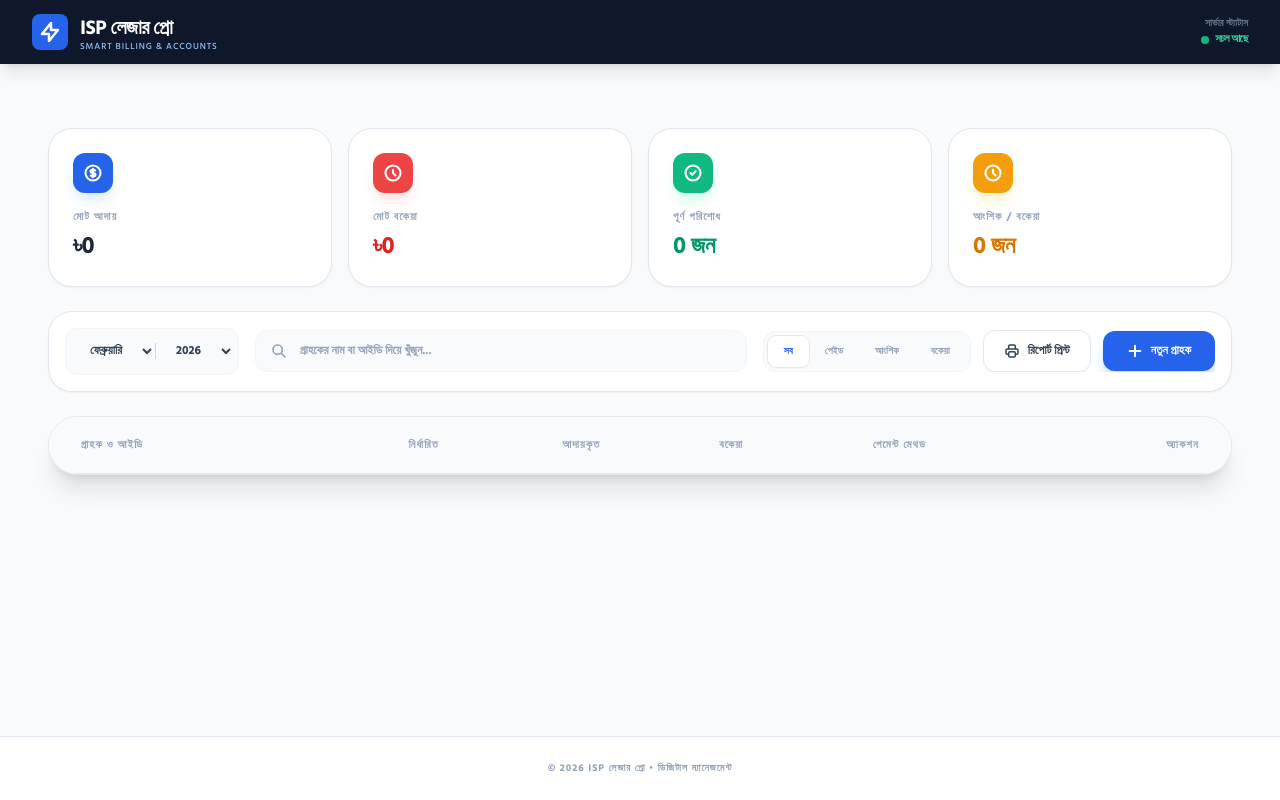
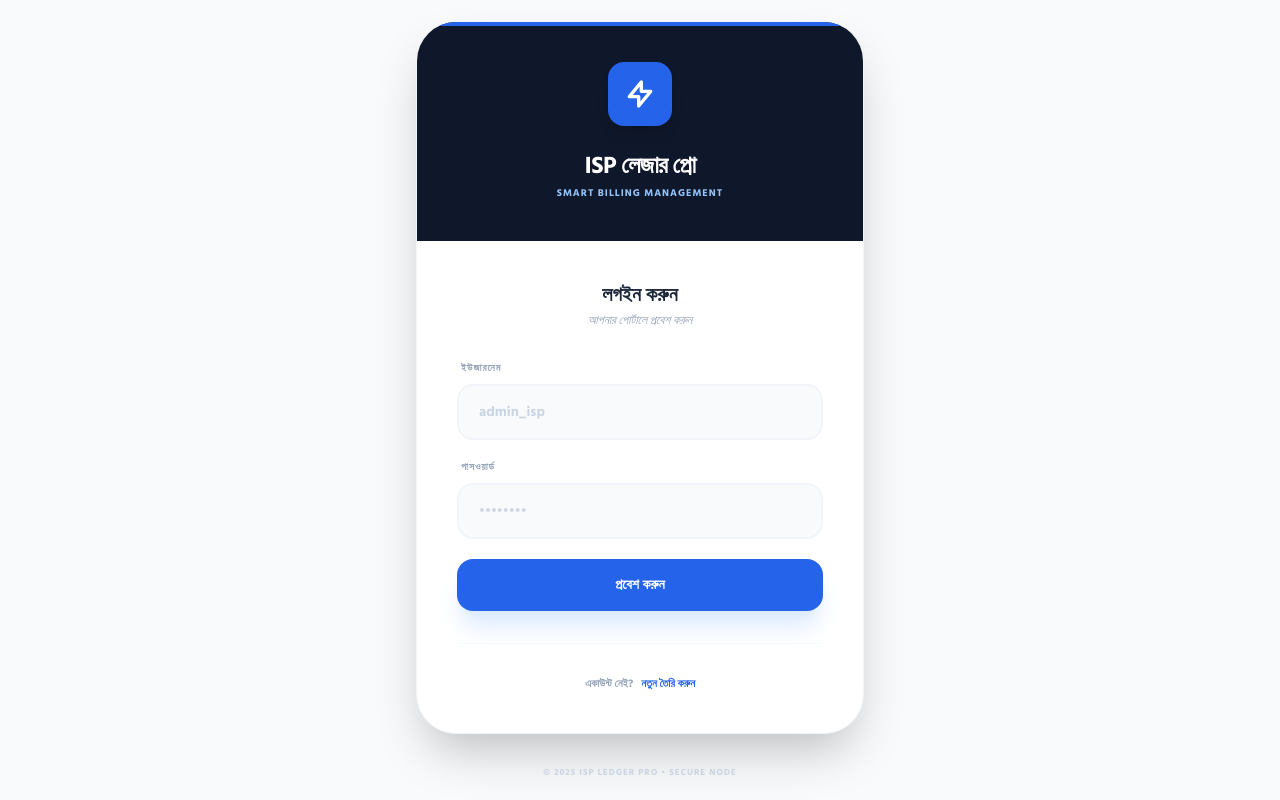
Before and after one commit to shariful27/ISP-Billing-Ledger, a React (Vite) app: page / in a window 1280 px wide. Built offline with nearby package versions, Linux system fonts and the light colour scheme.

Commit message:
feat: Implement user authentication
Adds user authentication using local storage. This includes login, signup, logout, and storing user sessions. The application will now only display data after a user has logged in.

```diff
--- a/App.tsx
+++ b/App.tsx
@@ -2,19 +2,37 @@
 import React, { useState, useEffect, useCallback } from 'react';
 import { Customer, MonthlyRecord } from './types.ts';
 import { storageService } from './services/storageService.ts';
+import { authService, User } from './services/authService.ts';
 import { Dashboard } from './components/Dashboard.tsx';
 import { CustomerLedger } from './components/CustomerLedger.tsx';
 import { CustomerModal } from './components/CustomerModal.tsx';
+import { Auth } from './components/Auth.tsx';
 
 const App: React.FC = () => {
+  const [currentUser, setCurrentUser] = useState<User | null>(null);
   const [customers, setCustomers] = useState<Customer[]>([]);
   const [selectedCustomerId, setSelectedCustomerId] = useState<string | null>(null);
   const [isModalOpen, setIsModalOpen] = useState(false);
   const [editCustomerData, setEditCustomerData] = useState<Customer | undefined>();
 
   useEffect(() => {
+    const user = authService.getCurrentUser();
+    if (user) {
+      setCurrentUser(user);
+      setCustomers(storageService.getCustomers());
+    }
+  }, []);
+
+  const handleLoginSuccess = () => {
+    setCurrentUser(authService.getCurrentUser());
     setCustomers(storageService.getCustomers());
-  }, []);
+  };
+
+  const handleLogout = () => {
+    authService.logout();
+    setCurrentUser(null);
+    setSelectedCustomerId(null);
+  };
 
   const handleAddCustomer = () => {
     setEditCustomerData(undefined);
@@ -75,11 +93,15 @@
     }
   };
 
+  if (!currentUser) {
+    return <Auth onLoginSuccess={handleLoginSuccess} />;
+  }
+
   const selectedCustomer = customers.find(c => c.id === selectedCustomerId);
 
   return (
     <div className="min-h-screen flex flex-col bg-slate-50">
-      <nav className="bg-slate-900 sticky top-0 z-40 shadow-lg no-print">
+      <nav className="bg-slate-900 sticky top-0 z-40 shadow-lg no-print font-['Hind_Siliguri']">
         <div className="max-w-7xl mx-auto px-4 sm:px-6 lg:px-8 h-16 flex items-center justify-between">
           <div className="flex items-center gap-3 cursor-pointer" onClick={() => setSelectedCustomerId(null)}>
             <div className="bg-blue-600 p-1.5 rounded-lg">
@@ -91,13 +113,20 @@
             </div>
           </div>
           <div className="flex items-center gap-4">
-             <div className="text-right hidden sm:block">
-                <p className="text-[10px] text-slate-500 font-bold uppercase">সার্ভার স্ট্যাটাস</p>
+             <div className="text-right hidden md:block">
+                <p className="text-[10px] text-slate-500 font-bold uppercase tracking-widest">ইউজার: {currentUser.username}</p>
                 <div className="flex items-center gap-1.5 justify-end">
                    <div className="w-2 h-2 rounded-full bg-emerald-500 animate-pulse"></div>
                    <span className="text-[11px] font-bold text-emerald-400 uppercase tracking-tighter">সচল আছে</span>
                 </div>
              </div>
+             <button
+              onClick={handleLogout}
+              className="flex items-center gap-2 bg-slate-800 hover:bg-red-900/40 text-slate-300 hover:text-white px-4 py-2 rounded-xl transition-all font-bold text-xs"
+             >
+               <svg className="w-4 h-4" fill="none" stroke="currentColor" viewBox="0 0 24 24"><path strokeLinecap="round" strokeLinejoin="round" strokeWidth="2.5" d="M17 16l4-4m0 0l-4-4m4 4H7m6 4v1a3 3 0 01-3 3H6a3 3 0 01-3-3V7a3 3 0 013-3h4a3 3 0 013 3v1" /></svg>
+               লগআউট
+             </button>
           </div>
         </div>
       </nav>
--- /dev/null
+++ b/components/Auth.tsx
@@ -0,0 +1,112 @@
+
+import React, { useState } from 'react';
+import { authService } from '../services/authService.ts';
+
+interface AuthProps {
+  onLoginSuccess: () => void;
+}
+
+export const Auth: React.FC<AuthProps> = ({ onLoginSuccess }) => {
+  const [isLogin, setIsLogin] = useState(true);
+  const [username, setUsername] = useState('');
+  const [password, setPassword] = useState('');
+  const [error, setError] = useState('');
+
+  const handleSubmit = (e: React.FormEvent) => {
+    e.preventDefault();
+    setError('');
+
+    if (isLogin) {
+      if (authService.login({ username, password })) {
+        onLoginSuccess();
+      } else {
+        setError('ইউজারনেম বা পাসওয়ার্ড সঠিক নয়!');
+      }
+    } else {
+      if (authService.signup({ username, password })) {
+        setIsLogin(true);
+        setError('একাউন্ট তৈরি হয়েছে! এখন লগইন করুন।');
+      } else {
+        setError('এই ইউজারনেম ইতিমধ্যে ব্যবহৃত হয়েছে!');
+      }
+    }
+  };
+
+  return (
+    <div className="min-h-screen flex items-center justify-center bg-slate-50 p-4 font-['Hind_Siliguri']">
+      <div className="max-w-md w-full">
+        <div className="bg-white rounded-[40px] shadow-2xl overflow-hidden border border-slate-100">
+          <div className="bg-slate-900 p-10 text-center relative">
+            <div className="absolute top-0 left-0 w-full h-1 bg-blue-600"></div>
+            <div className="bg-blue-600 w-16 h-16 rounded-2xl mx-auto flex items-center justify-center shadow-lg mb-6">
+              <svg className="w-8 h-8 text-white" fill="none" stroke="currentColor" viewBox="0 0 24 24">
+                <path strokeLinecap="round" strokeLinejoin="round" strokeWidth="2.5" d="M13 10V3L4 14h7v7l9-11h-7z" />
+              </svg>
+            </div>
+            <h1 className="text-2xl font-black text-white tracking-tight">ISP লেজার প্রো</h1>
+            <p className="text-blue-300 text-[10px] font-bold uppercase tracking-widest mt-1">Smart Billing Management</p>
+          </div>
+
+          <div className="p-10">
+            <div className="text-center mb-8">
+              <h2 className="text-xl font-black text-slate-800">{isLogin ? 'লগইন করুন' : 'নতুন একাউন্ট'}</h2>
+              <p className="text-slate-400 text-xs mt-1 font-medium italic">আপনার পোর্টালে প্রবেশ করুন</p>
+            </div>
+
+            {error && (
+              <div className={`mb-6 p-4 rounded-xl text-center text-xs font-bold ${error.includes('হয়েছে') ? 'bg-emerald-50 text-emerald-600 border border-emerald-100' : 'bg-red-50 text-red-500 border border-red-100'}`}>
+                {error}
+              </div>
+            )}
+
+            <form className="space-y-5" onSubmit={handleSubmit}>
+              <div>
+                <label className="block text-[10px] font-black text-slate-400 uppercase tracking-widest mb-2 ml-1">ইউজারনেম</label>
+                <input
+                  required
+                  type="text"
+                  className="w-full bg-slate-50 border-2 border-slate-100 rounded-2xl px-5 py-4 text-sm font-bold text-slate-800 focus:border-blue-500 focus:bg-white transition-all outline-none placeholder:text-slate-300"
+                  placeholder="admin_isp"
+                  value={username}
+                  onChange={e => setUsername(e.target.value)}
+                />
+              </div>
+
+              <div>
+                <label className="block text-[10px] font-black text-slate-400 uppercase tracking-widest mb-2 ml-1">পাসওয়ার্ড</label>
+                <input
+                  required
+                  type="password"
+                  className="w-full bg-slate-50 border-2 border-slate-100 rounded-2xl px-5 py-4 text-sm font-bold text-slate-800 focus:border-blue-500 focus:bg-white transition-all outline-none placeholder:text-slate-300"
+                  placeholder="••••••••"
+                  value={password}
+                  onChange={e => setPassword(e.target.value)}
+                />
+              </div>
+
+              <button
+                type="submit"
+                className="w-full py-4 bg-blue-600 hover:bg-blue-700 text-white font-black rounded-2xl transition-all shadow-xl shadow-blue-100 active:scale-95 text-sm"
+              >
+                {isLogin ? 'প্রবেশ করুন' : 'একাউন্ট তৈরি করুন'}
+              </button>
+            </form>
+
+            <div className="mt-8 text-center pt-8 border-t border-slate-50">
+              <p className="text-slate-400 text-[11px] font-bold">
+                {isLogin ? 'একাউন্ট নেই?' : 'ইতিমধ্যে একাউন্ট আছে?'}
+                <button
+                  onClick={() => setIsLogin(!isLogin)}
+                  className="ml-2 text-blue-600 hover:underline font-black"
+                >
+                  {isLogin ? 'নতুন তৈরি করুন' : 'লগইন করুন'}
+                </button>
+              </p>
+            </div>
+          </div>
+        </div>
+        <p className="text-center mt-8 text-slate-300 font-bold text-[9px] uppercase tracking-widest">&copy; 2025 ISP LEDGER PRO • SECURE NODE</p>
+      </div>
+    </div>
+  );
+};
--- /dev/null
+++ b/services/authService.ts
@@ -0,0 +1,42 @@
+
+export interface User {
+  username: string;
+  password?: string;
+}
+
+const AUTH_KEY = 'isp_auth_user';
+const USERS_DB_KEY = 'isp_users_db';
+
+export const authService = {
+  getUsers: (): User[] => {
+    const data = localStorage.getItem(USERS_DB_KEY);
+    return data ? JSON.parse(data) : [];
+  },
+
+  signup: (user: User): boolean => {
+    const users = authService.getUsers();
+    if (users.find(u => u.username === user.username)) return false;
+    users.push(user);
+    localStorage.setItem(USERS_DB_KEY, JSON.stringify(users));
+    return true;
+  },
+
+  login: (user: User): boolean => {
+    const users = authService.getUsers();
+    const found = users.find(u => u.username === user.username && u.password === user.password);
+    if (found) {
+      localStorage.setItem(AUTH_KEY, JSON.stringify({ username: user.username }));
+      return true;
+    }
+    return false;
+  },
+
+  logout: () => {
+    localStorage.removeItem(AUTH_KEY);
+  },
+
+  getCurrentUser: (): User | null => {
+    const data = localStorage.getItem(AUTH_KEY);
+    return data ? JSON.parse(data) : null;
+  }
+};
```
